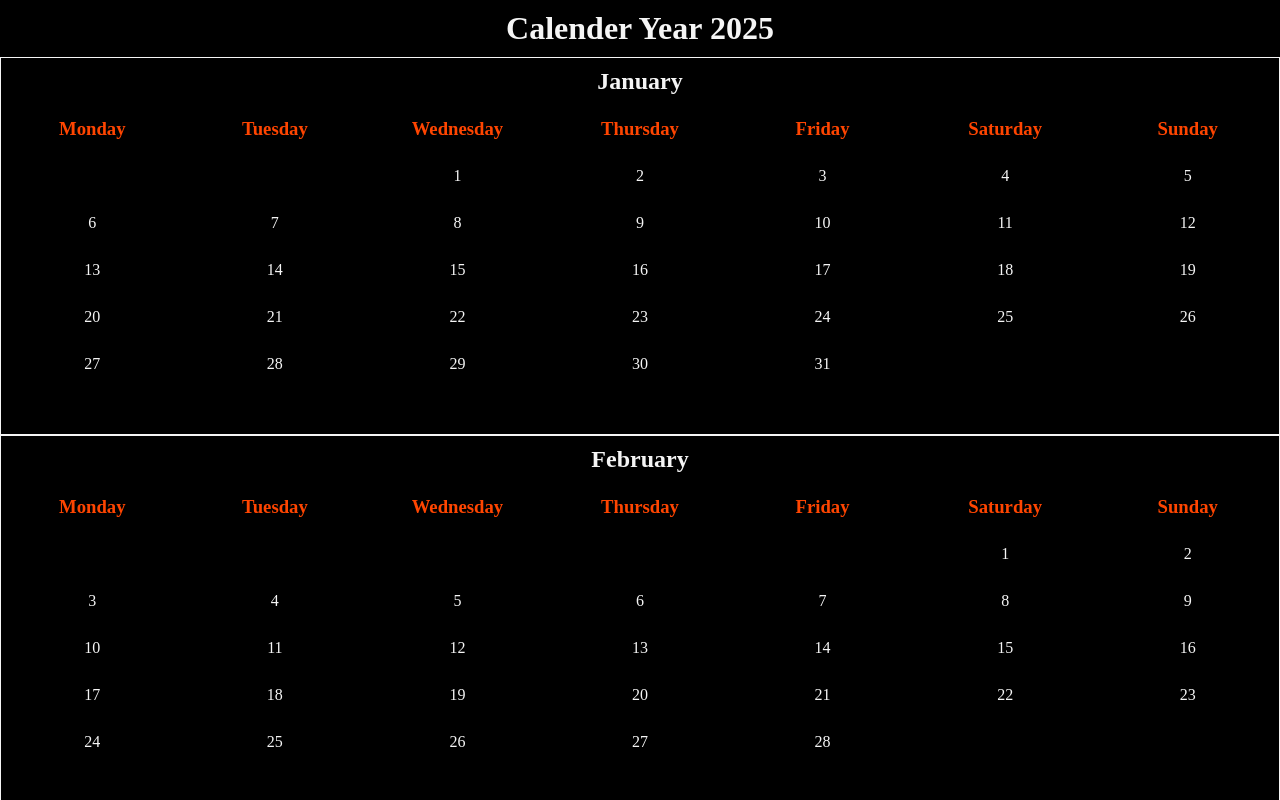
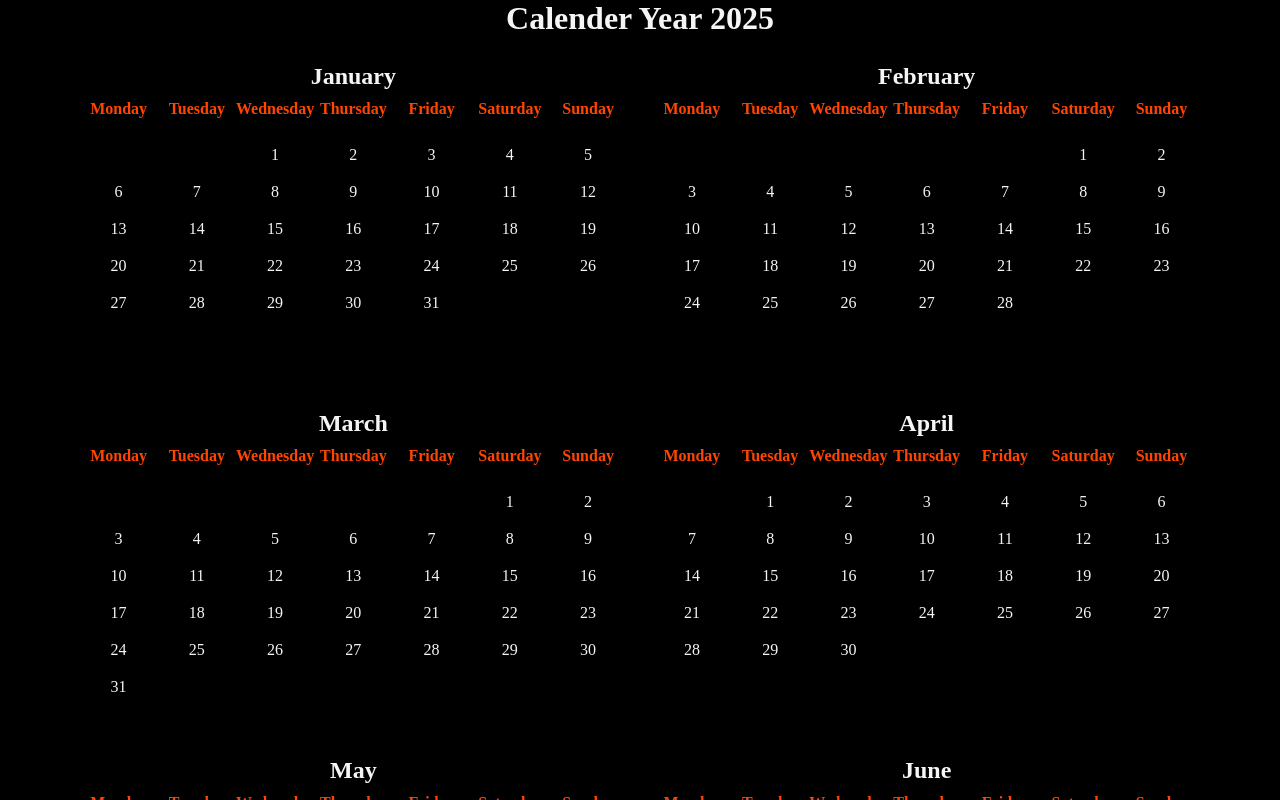
Before and after one commit to Guy0017/calendar-fe, a React (Vite) app: page / in a window 1280 px wide. Shown: the top 800 px of the page. Built offline with nearby package versions, Linux system fonts and the light colour scheme.

Commit message:
CSS layout

```diff
--- a/src/App.css
+++ b/src/App.css
@@ -14,45 +14,65 @@ body {
 }
 
 h1,
+h2,
+h3 {
+  width: 100%;
+}
+
+h1 {
+  font-size: 2rem;
+}
+
 h2 {
-  margin-top: 10px;
-  margin-bottom: 10px;
+  font-size: 1.5rem;
+}
+
+h3 {
+  font-size: 1rem;
+}
+
+.months-container {
+  display: flex;
+  flex-wrap: wrap;
+  place-content: center;
 }
 
 .month-container {
+  padding-top: 1%;
+  padding-bottom: 1%;
+  margin: 1%;
   display: grid;
-  place-items: center;
   grid-template-columns: repeat(7, 1fr);
   grid-template-rows: repeat(8, 1fr);
-  border: solid whitesmoke 1px;
-}
-
-.wrapper {
-  display: contents;
+  max-width: 100%;
+  min-width: max-content;
+  max-height: 100%;
+  min-height: max-content;
 }
 
 .month-title {
   grid-column: 1 / 7 span;
   margin-bottom: 10px;
-}
-
-
-.blank {
-}
-
-.weekNumberHeading {
-
+  min-width: 100%;
+  min-height: 100%;
 }
 
 .weekdayHeading,
-.weekNumberHeading {
+.dayNumber {
+  min-width: 100%;
+  min-height: 100%;
+}
+
+.weekdayHeading {
   color: orangered;
 }
 
 .dayNumber {
   border: solid transparent 1px;
+  border-radius: 5%;
+  place-content: center;
 }
 
 .dayNumber:hover {
-  border-color: whitesmoke;
+  background-color: orangered;
 }
--- a/src/App.jsx
+++ b/src/App.jsx
@@ -72,6 +72,7 @@ function App() {
     <main>
       <Header year={year} />
 
+      <div className="months-container">
         {calendar[year] &&
           renderMonths.map((month, index) => {
             return (
@@ -83,6 +84,7 @@ function App() {
               </div>
             );
           })}
+      </div>
     </main>
   );
 }
--- a/src/components/CalendarDays.jsx
+++ b/src/components/CalendarDays.jsx
@@ -10,10 +10,12 @@ function CalendarDays({ month, year, calendar }) {
     setRenderCalendarDays(adjustedCalendarDays[month]['date']);
   }, [month]);
 
-  return renderCalendarDays.map((weekday, index) => {
+  return renderCalendarDays.map((weekday) => {
     return (
       <>
-        <p key={weekday + month + year}>{weekday['dayOfMonth']}</p>
+        <p className="dayNumber" key={weekday + month + year}>
+          {weekday['dayOfMonth']}
+        </p>
       </>
     );
   });
```
Lines whose indentation alone changed are shown as unchanged.
